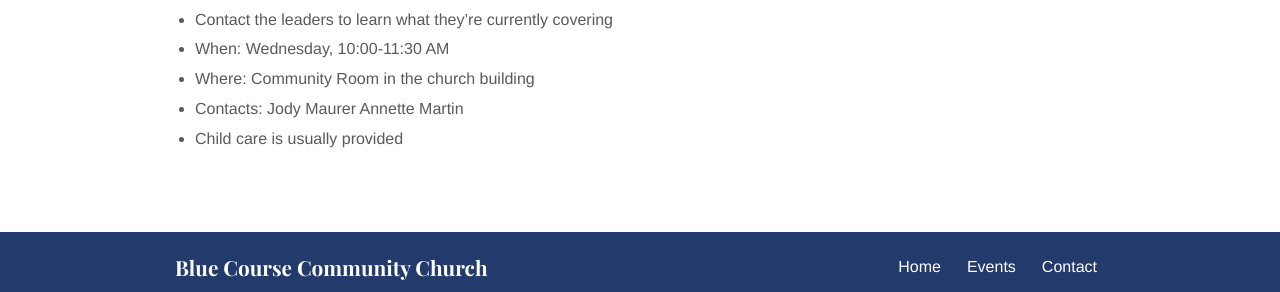
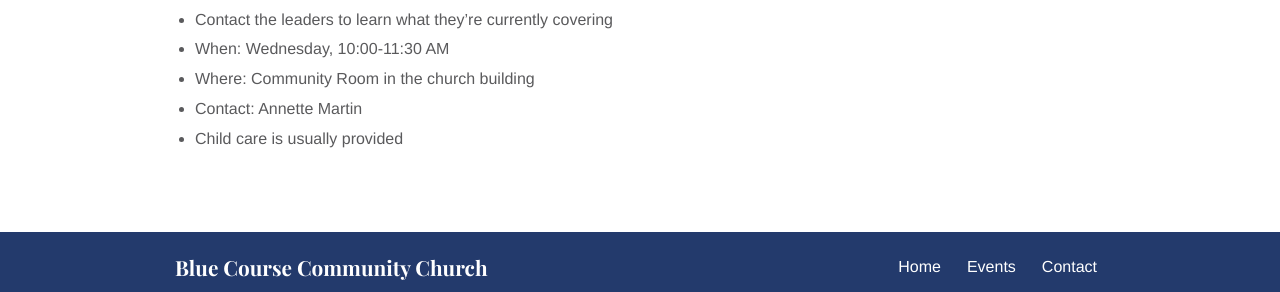
Before and after one commit to bluecoursecommunitychurch/bluecoursecommunitychurch.github.io, a Jekyll site: the page built from _ministries/life-groups.md, in a window 1280 px wide. Shown: the part 1770-2062 px from the top of the page. Built offline with Jekyll 4.4.1, drawn with Linux system fonts in a browser that asks for light colours.

Commit message:
update life-groups page

```diff
--- a/_ministries/life-groups.md
+++ b/_ministries/life-groups.md
@@ -62,5 +62,5 @@ know they are accepted and believed in, but also challenged and helped to grow.
 * Contact the leaders to learn what they’re currently covering
 * When: Wednesday, 10:00-11:30 AM
 * Where: Community Room in the church building
-* Contacts: Jody Maurer  Annette Martin
+* Contact: Annette Martin
 * Child care is usually provided
```
